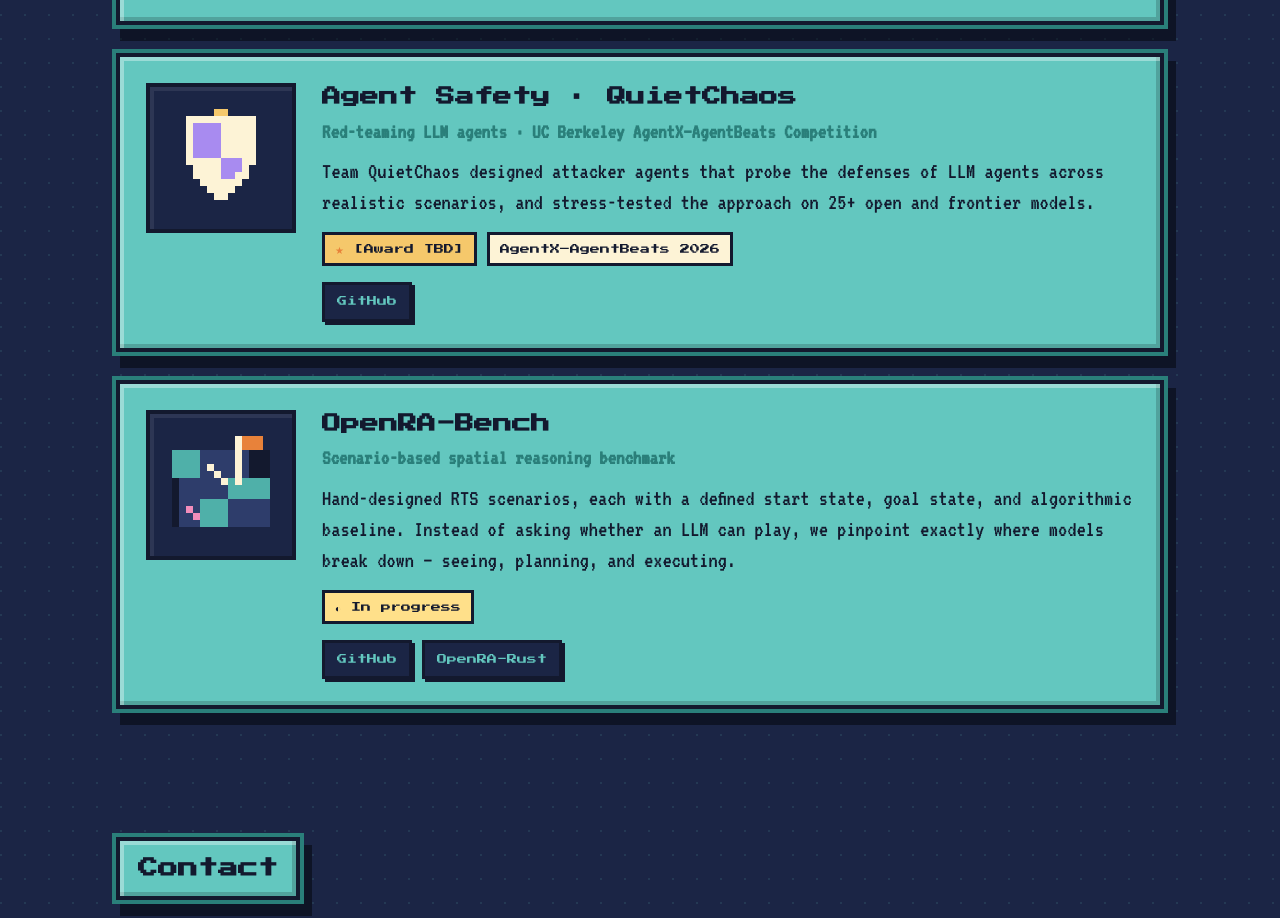
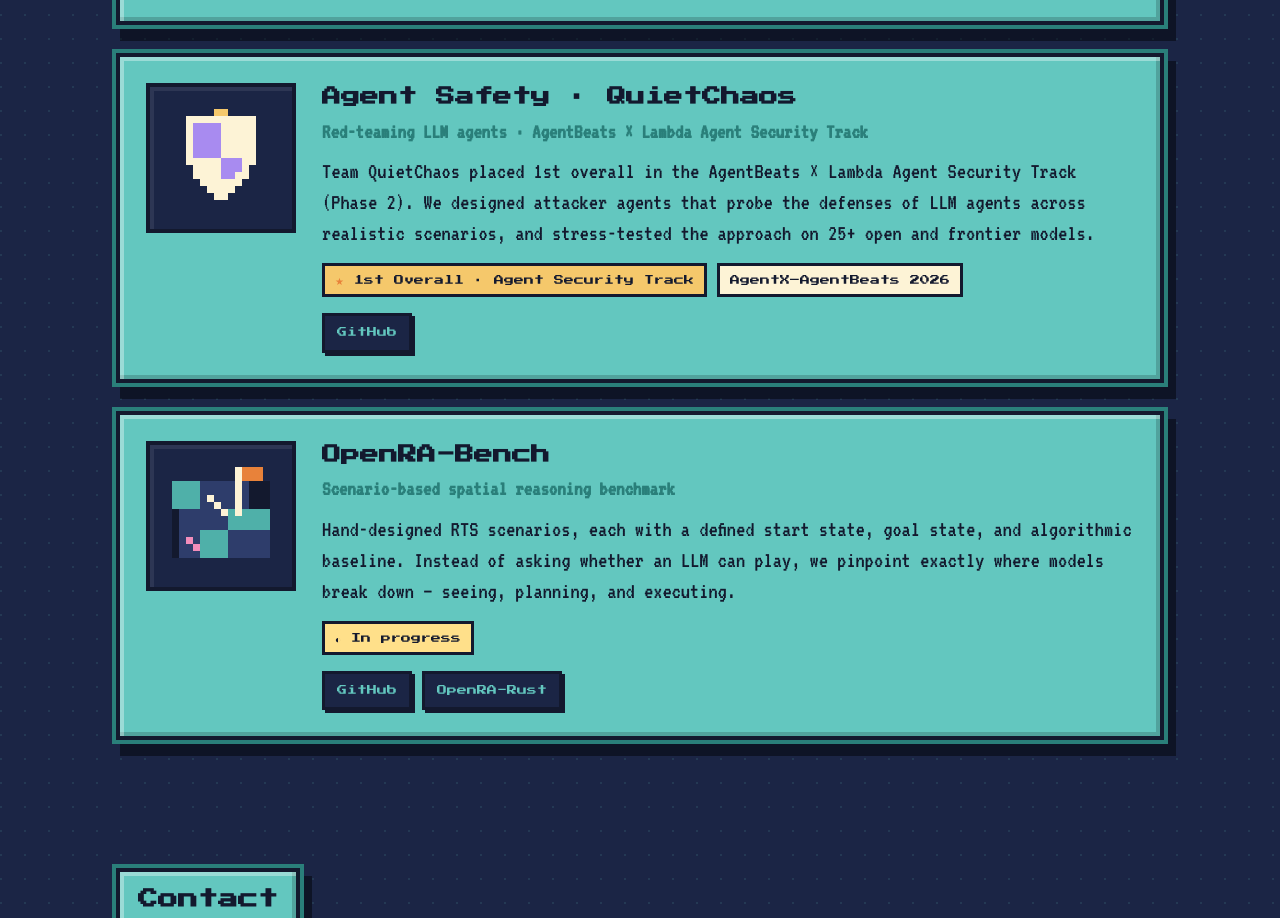
Before and after one commit to yiyu-tian/qpluslab, a plain HTML site: page index.html in a window 1280 px wide. Shown: the part 2794-3712 px from the top of the page. Drawn offline with Linux system fonts and the light colour scheme.

Commit message:
Add Agent Security Track 1st place award
Co-Authored-By: Claude Opus 5.5 <noreply@anthropic.com>

```diff
--- a/index.html
+++ b/index.html
@@ -502,11 +502,10 @@ research/ impact/</pre>
         </div>
         <div>
           <h3>Agent Safety · QuietChaos</h3>
-          <div class="sub">Red-teaming LLM agents · UC Berkeley AgentX–AgentBeats Competition</div>
-          <p class="desc">Team QuietChaos designed attacker agents that probe the defenses of LLM agents across realistic scenarios, and stress-tested the approach on 25+ open and frontier models.</p>
+          <div class="sub">Red-teaming LLM agents · AgentBeats × Lambda Agent Security Track</div>
+          <p class="desc">Team QuietChaos placed 1st overall in the AgentBeats × Lambda Agent Security Track (Phase 2). We designed attacker agents that probe the defenses of LLM agents across realistic scenarios, and stress-tested the approach on 25+ open and frontier models.</p>
           <div class="badges">
-            <!-- TODO: replace with the actual award name -->
-            <span class="badge award">[Award TBD]</span>
+            <span class="badge award">1st Overall · Agent Security Track</span>
             <span class="badge">AgentX–AgentBeats 2026</span>
           </div>
           <div class="links">
```
